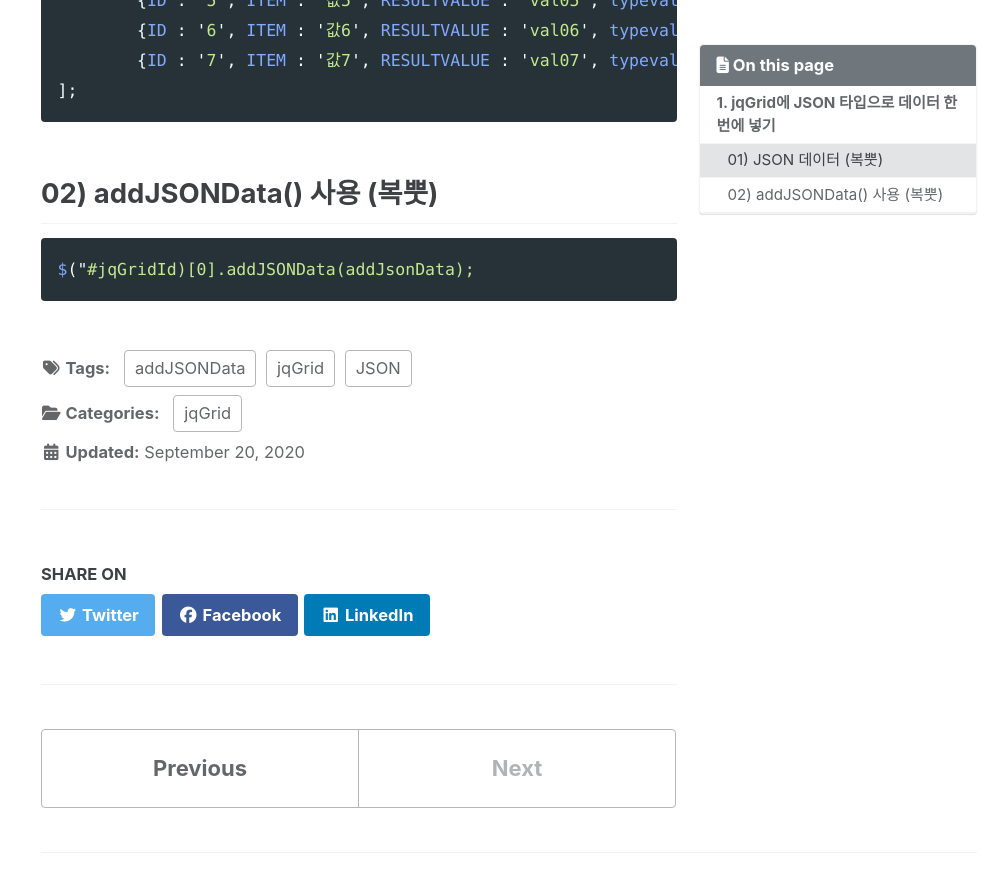
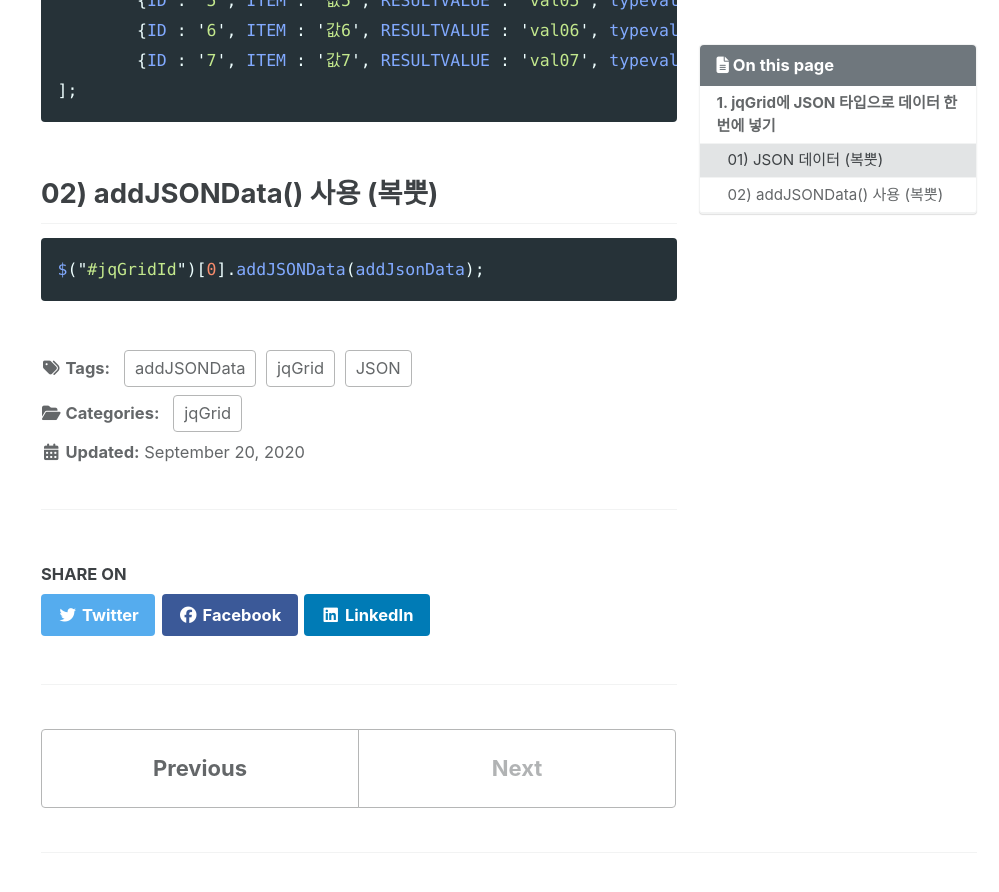
Before and after one commit to apt-get-install/apt-get-install.github.io, a Jekyll site: the page built from _posts/2020-09-20-[jqGrid]-function-addJSONData.md, in a window 1280 px wide and 900 px high, scrolled down 578 px. Shown: the top 892 px of the window, without its empty margins (281-1280 px from the left). Built offline with Jekyll 4.4.1, drawn with Linux system fonts in a browser that asks for light colours; cached includes are drawn as plain includes; nearby versions of some CDN libraries; comment, search, counter and statistics services are not loaded.

Commit message:
Modify Posting

````diff
--- a/_posts/2020-09-20-[jqGrid]-function-addJSONData.md
+++ b/_posts/2020-09-20-[jqGrid]-function-addJSONData.md
@@ -30,7 +30,7 @@ var addJsonData = [
 
 ## 02) addJSONData() 사용 (복뿟)
 ```javascript
-$("#jqGridId)[0].addJSONData(addJsonData);
+$("#jqGridId")[0].addJSONData(addJsonData);
 ```
 
 
````
